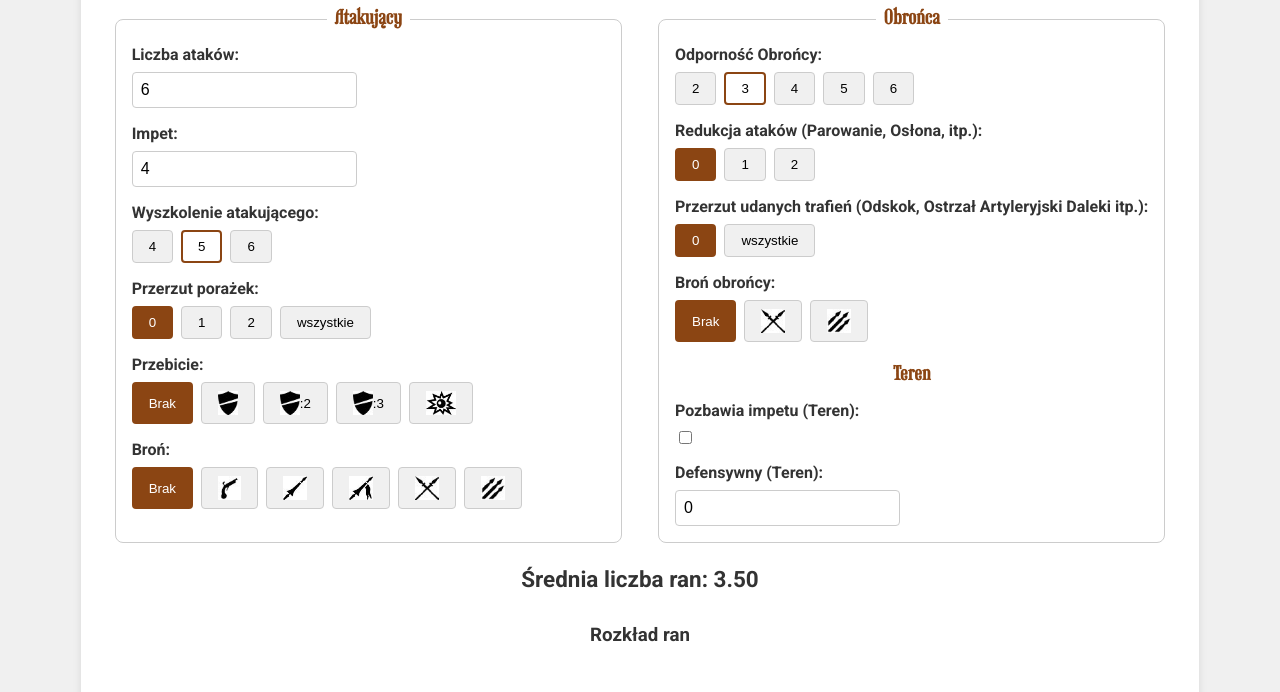
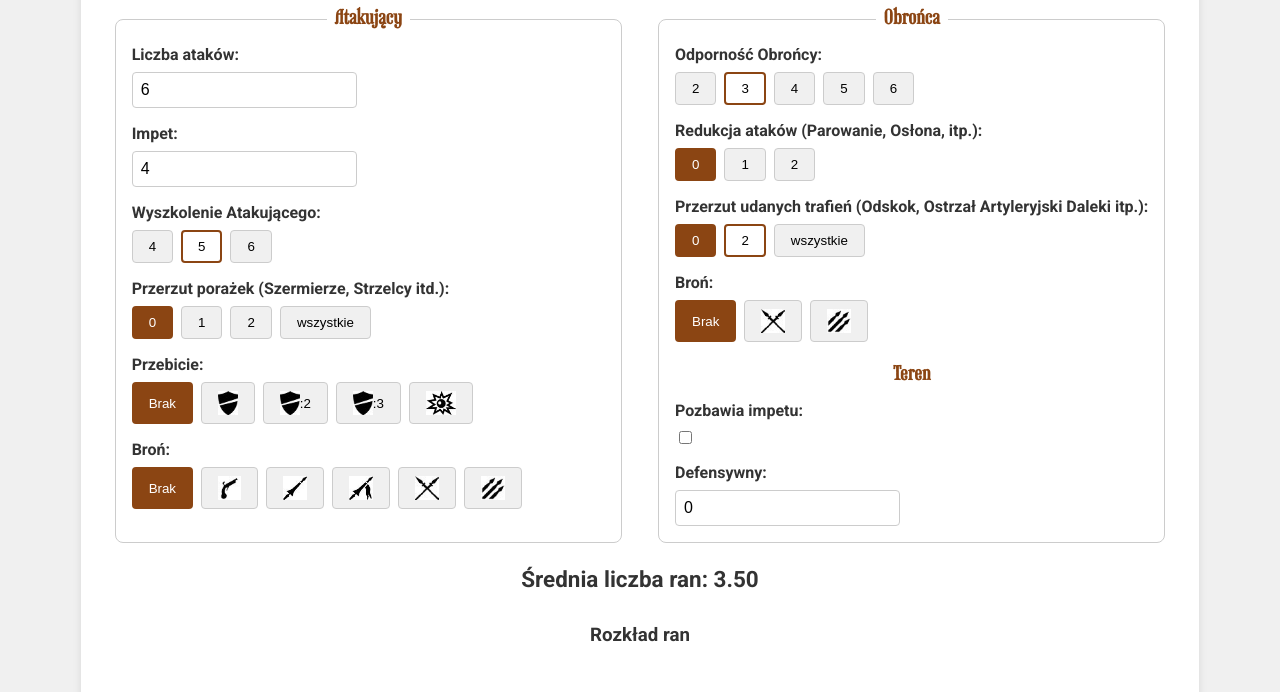
Before and after one commit to oxddr/oim, a plain HTML site: page index.html in a window 1280 px wide. Shown: the part 107-799 px from the top of the page. Drawn offline with Linux system fonts and the light colour scheme.

Commit message:
add: support for 2 success re-rolls

```diff
--- a/index.html
+++ b/index.html
@@ -24,7 +24,7 @@
                     <input type="number" id="impet-attacks" value="4">
                 </div>
                 <div class="input-group">
-                    <label>Wyszkolenie atakującego:</label>
+                    <label>Wyszkolenie Atakującego:</label>
                     <div id="attacker-skill-buttons" class="button-group">
                         <button class="skill-btn" data-value="4">4</button>
                         <button class="skill-btn selected" data-value="5">5</button>
@@ -32,7 +32,7 @@
                     </div>
                 </div>
                 <div class="input-group">
-                    <label data-tooltip="Pozwala przerzucić określoną liczbę nieudanych rzutów na trafienie.">Przerzut porażek:</label>
+                    <label data-tooltip="Pozwala przerzucić określoną liczbę nieudanych rzutów na trafienie.">Przerzut porażek (Szermierze, Strzelcy itd.):</label>
                     <div id="przerzut-porazek-buttons" class="button-group">
                         <button class="icon-btn selected" data-value="0">0</button>
                         <button class="icon-btn" data-value="1">1</button>
@@ -87,11 +87,12 @@
                     <label>Przerzut udanych trafień (Odskok, Ostrzał Artyleryjski Daleki itp.):</label>
                     <div id="przerzut-sukcesow-buttons" class="button-group">
                         <button class="icon-btn selected" data-value="0">0</button>
+                        <button class="icon-btn selected" data-value="2">2</button>
                         <button class="icon-btn" data-value="all">wszystkie</button>
                     </div>
                 </div>
                 <div class="input-group">
-                    <label>Broń obrońcy:</label>
+                    <label>Broń:</label>
                     <div id="defender-weapon-buttons" class="button-group">
                         <button class="icon-btn selected" data-value="none">Brak</button>
                         <button class="icon-btn" data-value="drzewcowa" data-tooltip="Neguje impet atakującego (chyba że atakujący ma Kopię husarską)."><img src="./img/drzewcowa.jpg" alt="Drzewcowa"></button>
@@ -101,11 +102,11 @@
 
                 <h4 class="sub-legend">Teren</h4>
                 <div class="input-group">
-                    <label for="terrain-impet-negation">Pozbawia impetu (Teren):</label>
+                    <label for="terrain-impet-negation">Pozbawia impetu:</label>
                     <input type="checkbox" id="terrain-impet-negation">
                 </div>
                 <div class="input-group">
-                    <label for="terrain-defensywny">Defensywny (Teren):</label>
+                    <label for="terrain-defensywny">Defensywny:</label>
                     <input type="number" id="terrain-defensywny" value="0">
                 </div>
             </fieldset>
```
